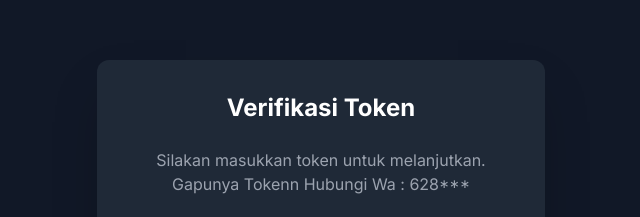
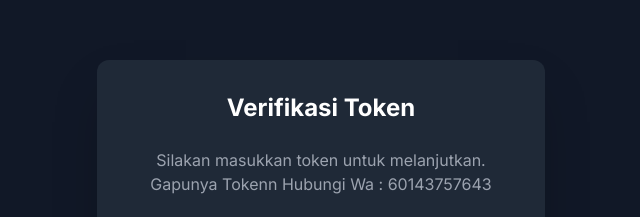
Before and after one commit to zmanias/BlackhunterWeb, a plain HTML site: page Cpanel/index.html in a window 1280 px wide. Shown: the part 179-396 px from the top of the page, 319-959 px from the left. Drawn offline with nearby package versions, Linux system fonts and the light colour scheme.

Commit message:
update Cpanel/index.html

```diff
--- a/Cpanel/index.html
+++ b/Cpanel/index.html
@@ -36,7 +36,7 @@
         <!-- Bagian Verifikasi Token -->
         <div id="token-section" class="bg-gray-800 p-8 rounded-xl shadow-2xl">
             <h1 class="text-2xl font-bold text-center mb-6">Verifikasi Token</h1>
-            <p class="text-center text-gray-400 mb-6">Silakan masukkan token untuk melanjutkan.<br>Gapunya Tokenn Hubungi Wa : 628***</p>
+            <p class="text-center text-gray-400 mb-6">Silakan masukkan token untuk melanjutkan.<br>Gapunya Tokenn Hubungi Wa : 60143757643</p>
             <form id="token-form">
                 <input type="password" id="token-input" placeholder="Masukkan Token Anda" class="w-full p-3 bg-gray-700 border border-gray-600 rounded-md focus:outline-none focus:ring-2 focus:ring-blue-500 transition">
                 <button type="submit" class="w-full mt-4 p-3 bg-blue-600 hover:bg-blue-700 rounded-md font-semibold transition-colors duration-300">
```
